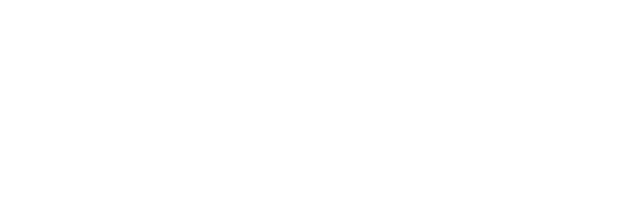
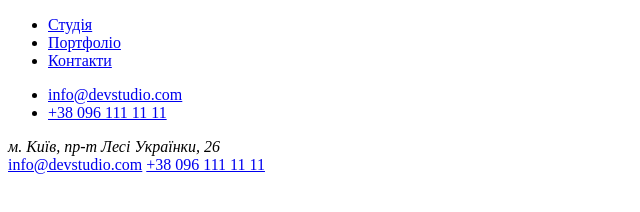
Before and after one commit to Viking3045/goit-markup-hw-02, a plain HTML site: page portfolio.html in a window 1280 px wide. Shown: the whole page, without its empty margins (0-640 px from the left). Drawn offline with Linux system fonts and the light colour scheme.

Commit message:
add header and footer

```diff
--- a/portfolio.html
+++ b/portfolio.html
@@ -7,6 +7,28 @@
     <title>portfolio</title>
 </head>
 <body>
+    <header>
+      <a href="./imges/logo.svg"></a>
+      <nav>
+        <ul>
+          <li><a href="#">Студія</a></li>
+          <li><a href="./portfolio.html">Портфоліо</a></li>
+          <li><a href="#">Контакти</a></li>
+        </ul>
+      </nav>
+      <ul>
+        <li><a href="mailto:info@devstudio.com">info@devstudio.com</a></li>
+        <li><a href="tel:+380961111111">+38 096 111 11 11</a></li>
+      </ul>
+    </header>
+    <main>
 
+    </main>
+     <footer>
+      <a href="./imges/logo.svg"></a>
+      <address>м. Київ, пр-т Лесі Українки, 26</address>
+      <a href="mailto:info@devstudio.com">info@devstudio.com</a>
+      <a href="tel:+380961111111">+38 096 111 11 11</a>
+    </footer>
 </body>
 </html>
```
Also changed, not shown: css/styles.css (added).
